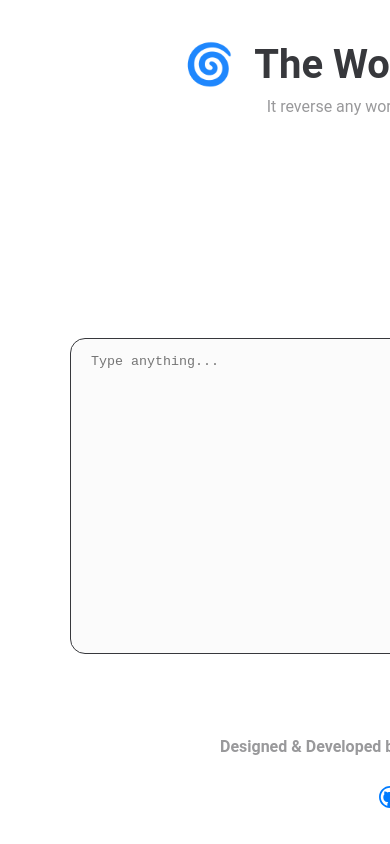
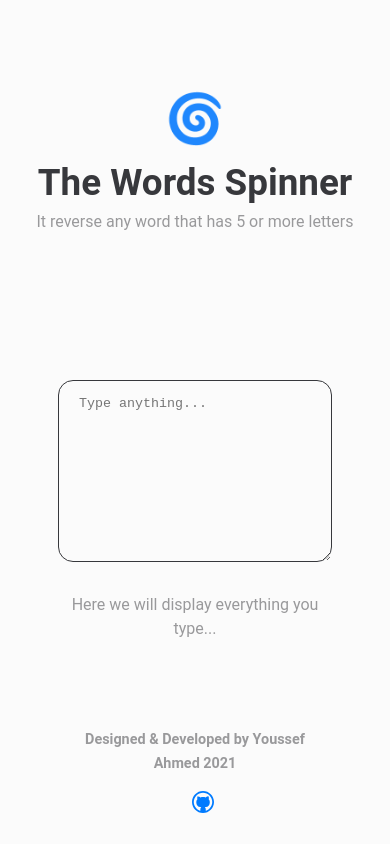
Before and after one commit to Yossef-Ahmed/words-spinner, a React (Create React App) app: page / in a window 390 px wide. Built offline with nearby package versions, Linux system fonts and the light colour scheme.

Commit message:
Make The App Responsive

```diff
--- a/src/style/1-base/_base.scss
+++ b/src/style/1-base/_base.scss
@@ -17,4 +17,5 @@ body {
     font-family: roboto,sans-serif;
     line-height: 1.5;
     color: #37383c;
+    background-color: #fbfbfb;
 }
--- a/src/style/2-layouts/_footer.scss
+++ b/src/style/2-layouts/_footer.scss
@@ -3,5 +3,4 @@
     flex-direction: column;
     justify-content: center;
     align-items: center;
-    padding: 0 70px;
 }
--- a/src/style/2-layouts/_header.scss
+++ b/src/style/2-layouts/_header.scss
@@ -5,3 +5,9 @@
     display: flex;
     justify-content: center;
 }
+
+@media only screen and (max-width: 768px) {
+    .header {
+        flex-direction: column;
+    }
+}
--- a/src/style/2-layouts/_wordsSpinner.scss
+++ b/src/style/2-layouts/_wordsSpinner.scss
@@ -3,3 +3,22 @@
     display: flex;
     justify-content: center;
 }
+
+@media only screen and (max-width: 1024px) {
+    .words-spinner {
+        padding: 50px;
+    }
+}
+
+@media only screen and (max-width: 768px) {
+    .words-spinner {
+        flex-direction: column;
+        padding: 15px 58px;
+    }
+}
+
+@media only screen and (max-width: 375px) {
+    .words-spinner {
+        padding: 5px 30px;
+    }
+}
--- a/src/style/3-modules/_footerCopyright.scss
+++ b/src/style/3-modules/_footerCopyright.scss
@@ -2,11 +2,19 @@
     font-weight: 700;
     color: #99999b;
     line-height: 1.7;
+    margin-bottom: 10px;
 }
 
-@media only screen and (max-width: 630px) {
+@media only screen and (max-width: 768px) {
     .footer__copyright {
         text-align: center;
-        margin-bottom: 25px;
+        margin-bottom: 15px;
     }
 }
+
+@media only screen and (max-width: 425px) {
+    .footer__copyright {
+        font-size: .9rem;
+        max-width: 240px;
+    }
+}
--- a/src/style/3-modules/_footerLinks.scss
+++ b/src/style/3-modules/_footerLinks.scss
@@ -6,14 +6,14 @@
         color: #007bff;
         text-transform: uppercase;
         font-weight: 700;
-        margin-right: 0 25px;
+        margin-right: 15px;
         transition: .2s ease-in-out;
         &:hover {
             opacity: .5;
         }
-        &:last-child {
-            margin: unset;
-        }
+    }
+    &:last-child a {
+        margin: unset;
     }
     &__text {
         font-size: .9rem;
@@ -26,13 +26,7 @@
     }
 }
 
-@media only screen and (max-width: 1024px) {
-    .footer__link a {
-        margin: 0 10px;
-    }
-}
-
-@media only screen and (max-width: 850px) {
+@media only screen and (max-width: 425px) {
     .footer__link {
         &__text {
             display: none;
--- a/src/style/3-modules/_header.scss
+++ b/src/style/3-modules/_header.scss
@@ -10,3 +10,27 @@
         color: #99999b;
     }
 }
+
+@media only screen and (max-width: 768px) {
+    .header {
+        &__icon {
+            margin-right: 0;
+            font-size: 3rem;
+        }
+        &__title {
+            font-size: 2.3rem;
+        }
+    }
+}
+
+@media only screen and (max-width: 375px) {
+    .header {
+        &__title {
+            font-size: 1.9rem;
+        }
+        &__description {
+            max-width: 200px;
+            margin: auto;
+        }
+    }
+}
--- a/src/style/3-modules/_wordsSpinner.scss
+++ b/src/style/3-modules/_wordsSpinner.scss
@@ -8,8 +8,35 @@
         background-color: #fbfbfb;
         outline: 0;
     }
-    &__result {
-        width: 360px;
+    &__results {
+        max-width: 360px;
         color: #99999b;
+        overflow-wrap: break-word;
     }
 }
+
+@media only screen and (max-width: 1024px) {
+    .words-spinner {
+        &__textarea {
+            width: 320px;
+            margin-right: 55px;
+        }
+        &__results {
+            max-width: 285px;
+        }
+    }
+}
+
+@media only screen and (max-width: 768px) {
+    .words-spinner {
+        &__textarea {
+            width: 100%;
+            margin: unset;
+            margin-bottom: 31px;
+        }
+        &__results {
+            max-width: 100%;
+            text-align: center;
+        }
+    }
+}
```
